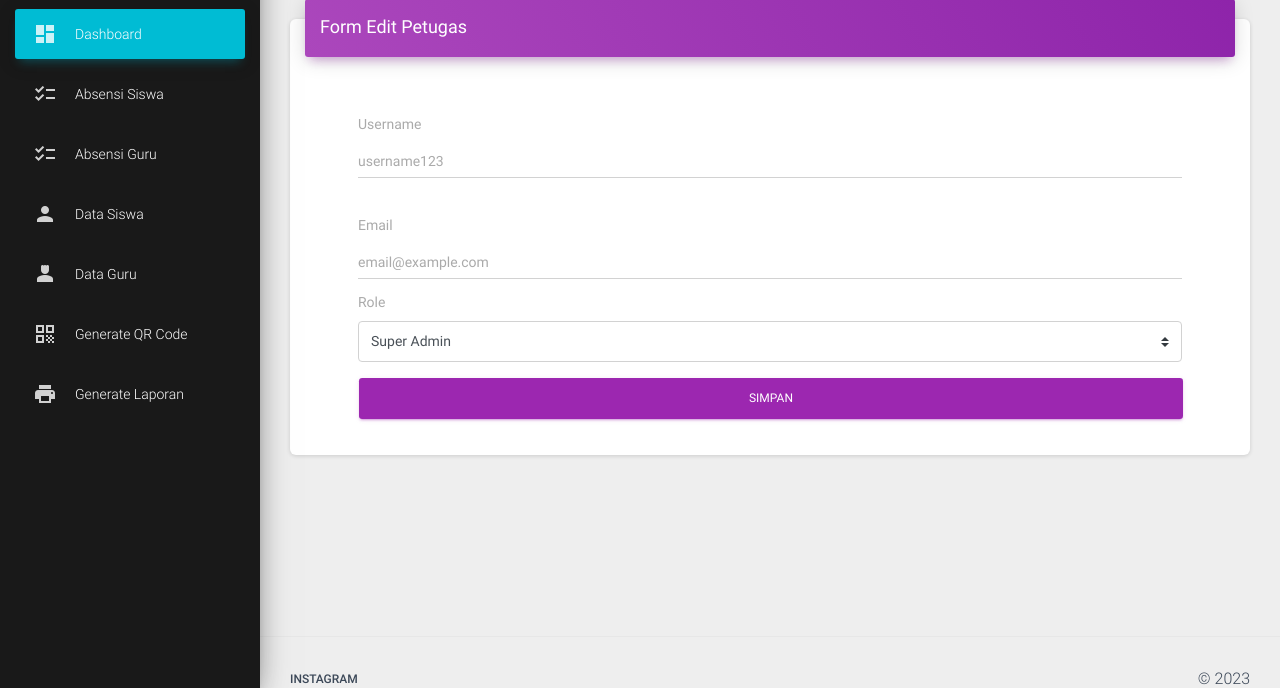
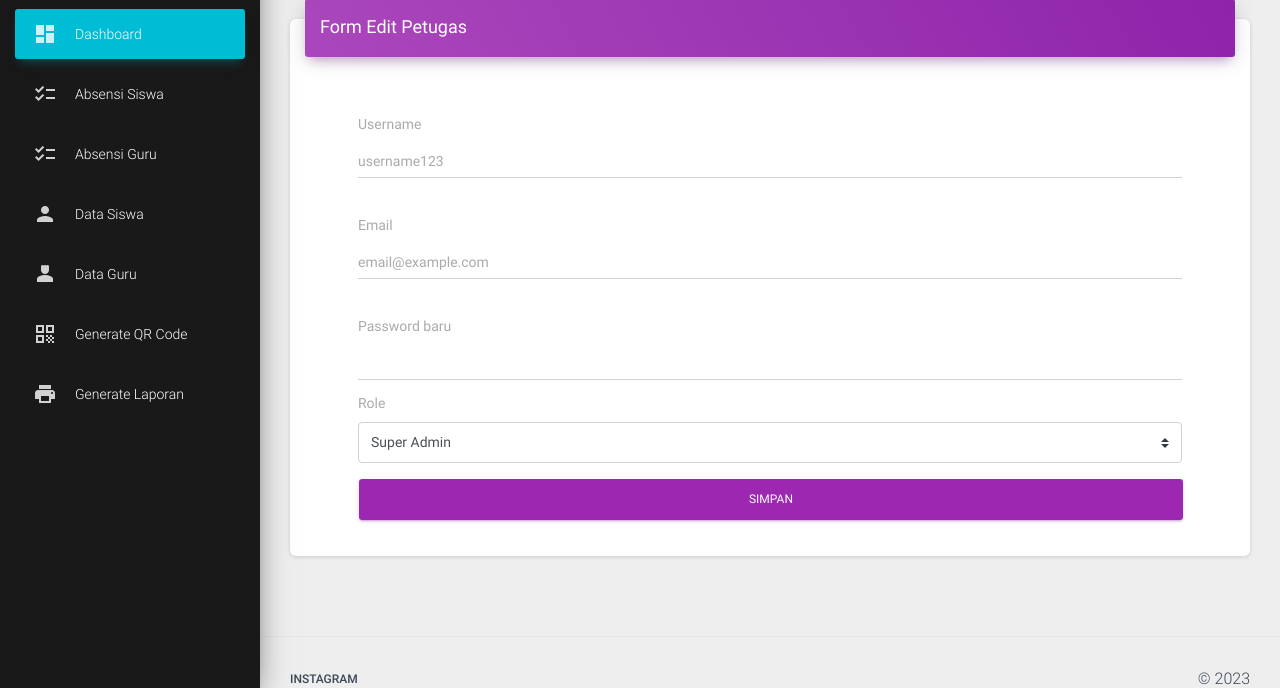
Before and after one commit to ikhsan3adi/absensi-sekolah-qr-code, a CodeIgniter 4 app: the page made by app/Views/admin/petugas/edit-data-petugas.php in a window 1280 px wide. Shown: the part 111-799 px from the top of the page. Run offline with PHP 8.4 and a stand-in for CodeIgniter, Linux system fonts and the light colour scheme; the template is opened without the code that fills it, so the values that code supplies are empty; some libraries are stand-ins or nearby versions.

Commit message:
Add password field on edit user form

```diff
--- a/app/Models/PetugasModel.php
+++ b/app/Models/PetugasModel.php
@@ -11,11 +11,12 @@ class PetugasModel extends Model
       $this->allowedFields = [
          'email',
          'username',
+         'password_hash',
          'is_superadmin'
       ];
    }
 
-   protected $table = 'tb_petugas';
+   protected $table = 'users';
 
    protected $primaryKey = 'id';
 
@@ -29,12 +30,13 @@ class PetugasModel extends Model
       return $this->where([$this->primaryKey => $id])->first();
    }
 
-   public function savePetugas($idPetugas, $email, $username, $role)
+   public function savePetugas($idPetugas, $email, $username, $passwordHash, $role)
    {
       return $this->save([
          $this->primaryKey => $idPetugas,
          'email' => $email,
          'username' => $username,
+         'password_hash' => $passwordHash,
          'is_superadmin' => $role ?? '0',
       ]);
    }
--- a/app/Views/admin/petugas/edit-data-petugas.php
+++ b/app/Views/admin/petugas/edit-data-petugas.php
@@ -44,6 +44,14 @@
                         </div>
                      </div>
 
+                     <div class="form-group mt-4">
+                        <label for="password">Password baru</label>
+                        <input type="password" id="password" class="form-control <?= $validation->getError('password') ? 'is-invalid' : ''; ?>" name="password">
+                        <div class="invalid-feedback">
+                           <?= $validation->getError('password'); ?>
+                        </div>
+                     </div>
+
                      <label for="role">Role</label>
                      <select class="custom-select <?= $validation->getError('role') ? 'is-invalid' : ''; ?>" id="role" name="role">
                         <option value="">--Pilih role--</option>
```
